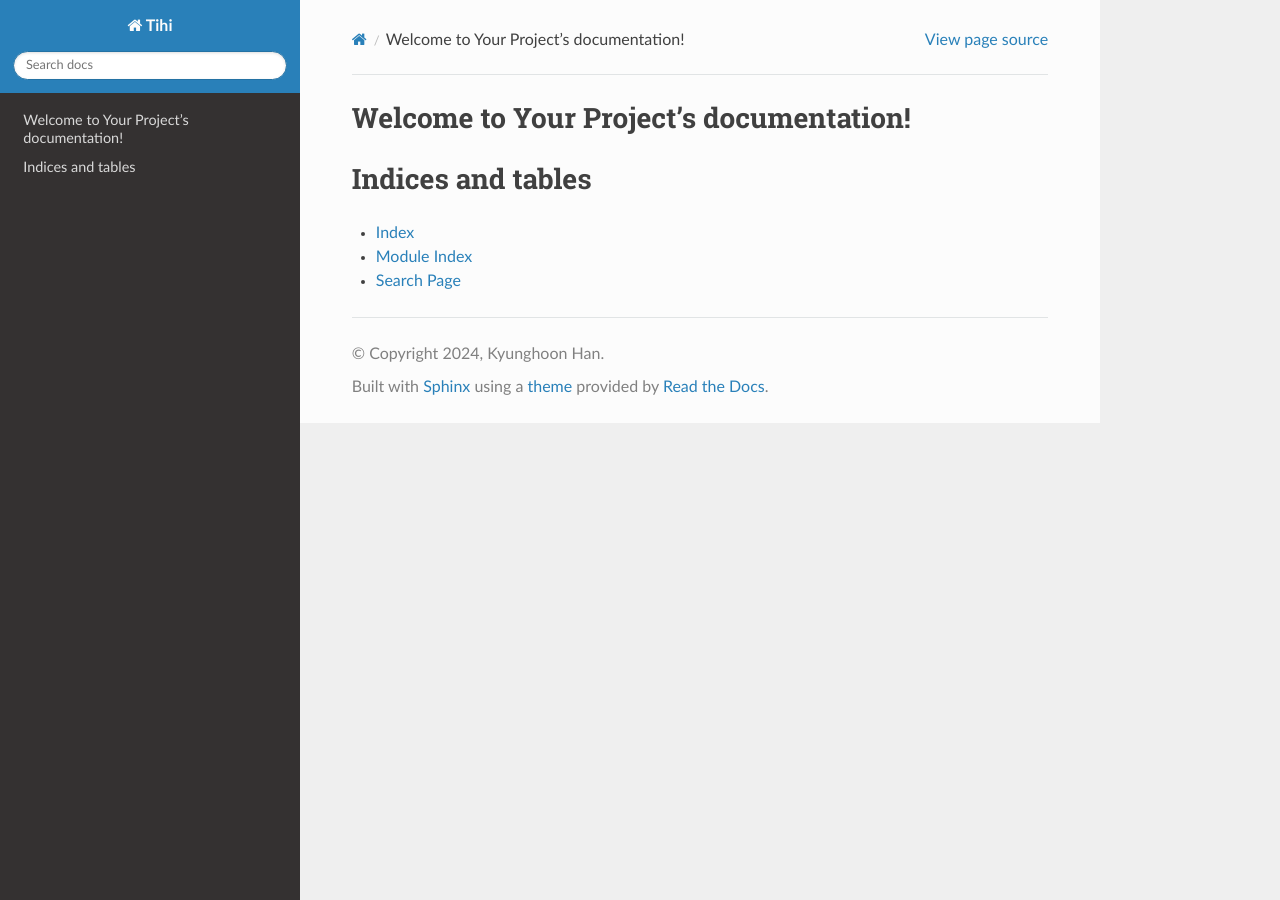
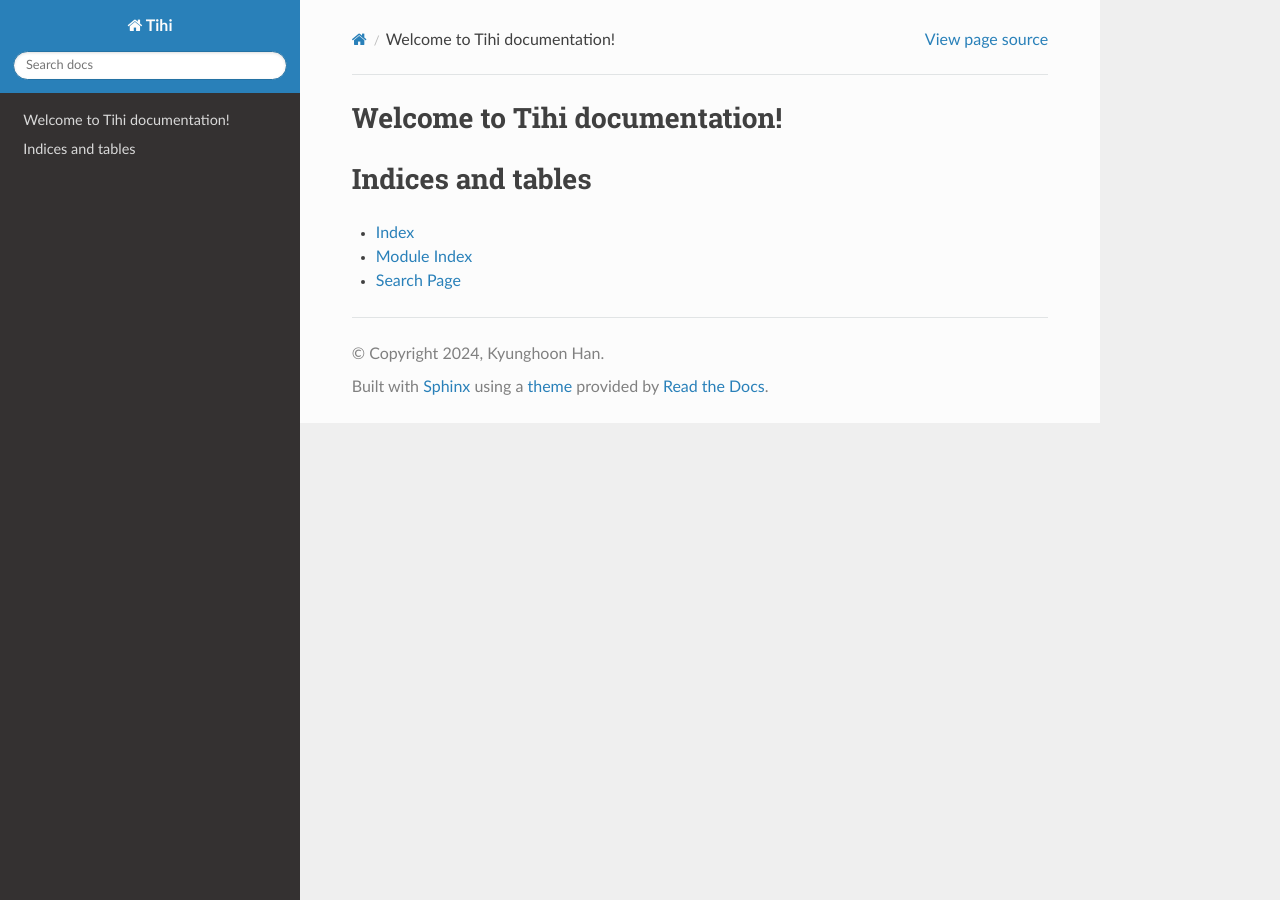
Before and after one commit to kyunghoon-han/tihi, a Sphinx documentation site: the page built from docs/index.rst, in a window 1280 px wide. Built offline with Sphinx 7.4.7 and the Read the Docs theme 2.0.0, drawn with Linux system fonts in a browser that asks for light colours; pages that are not in the unit, such as notebooks, are missing from menus.

```diff
--- a/docs/index.rst
+++ b/docs/index.rst
@@ -1,5 +1,5 @@
-Welcome to Your Project's documentation!
-========================================
+Welcome to Tihi documentation!
+==============================
 
 .. toctree::
    :maxdepth: 2
```
Also changed, not shown: README.md (+6 -1 lines).
